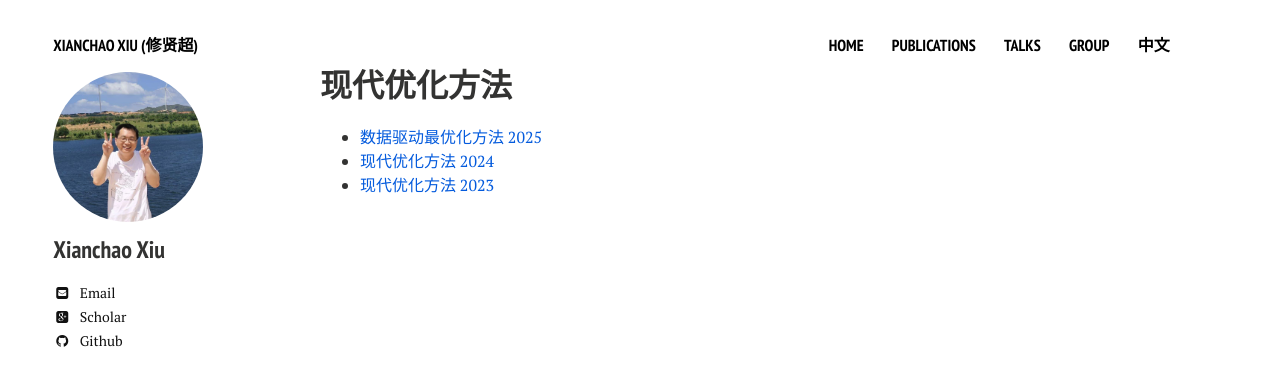
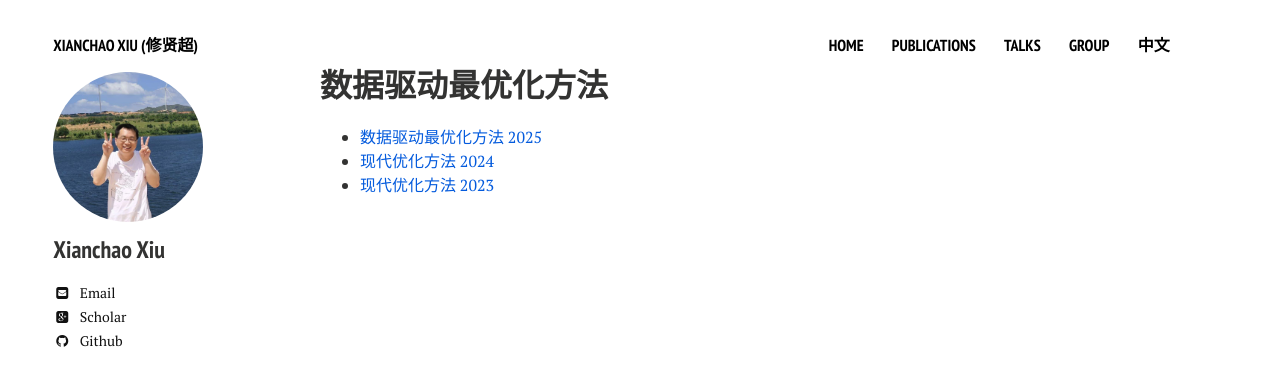
Before and after one commit to xianchaoxiu/xianchaoxiu.github.io, a Jekyll site: the page built from chinese/course/OPT/index.md, in a window 1280 px wide. Shown: the top 386 px of the page. Built offline with Jekyll 4.4.1, drawn with Linux system fonts in a browser that asks for light colours; nearby versions of some CDN libraries.

Commit message:
Update index.md

```diff
--- a/chinese/course/OPT/index.md
+++ b/chinese/course/OPT/index.md
@@ -1,6 +1,6 @@
 ---
 layout: page
-title: 现代优化方法
+title: 数据驱动最优化方法
 comments: false
 share: false
 ---
```
